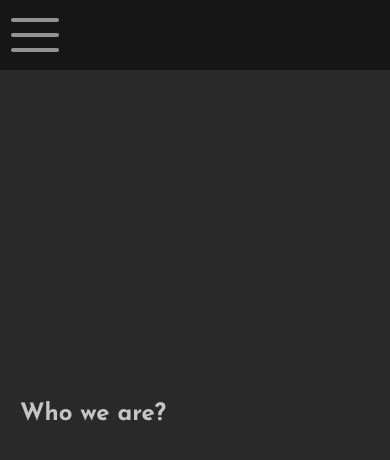
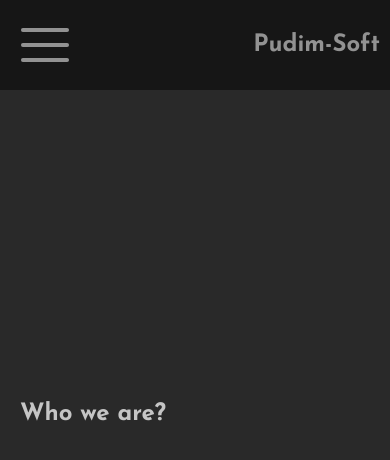
Before and after one commit to AuryChar/pudim-soft, a plain HTML site: page index.html in a window 390 px wide. Drawn offline with Linux system fonts and the light colour scheme.

Commit message:
New Freatures

```diff
--- a/assets/css/styles.css
+++ b/assets/css/styles.css
@@ -5,7 +5,7 @@
     font-family: "Josefin Sans", sans-serif;
 }
 
-.menu-input, .menu-label {
+.menu-input, .menu-label, aside h1 {
     display: none;
 }
 
@@ -54,6 +54,8 @@ nav a:hover {
 
 @media screen and (max-width: 768px) {
     nav {
+        top: 80px;
+        left: 0px;
         position: fixed;
         flex-direction: column;
         position: fixed;
@@ -62,6 +64,8 @@ nav a:hover {
         transition: all 0.2s ease-in-out;
         display: none;
         box-shadow: #161616 0 0 45px;
+        animation-name: slidein;
+        animation-duration: 0.2s;
     }
 
     .menu-label {
@@ -69,7 +73,16 @@ nav a:hover {
         padding: 10px;
     }
 
+    aside h1 {
+        display: flex;
+        color: #929292;
+    }
+
     aside {
+        padding: 10px;
+        display: flex;
+        align-items: center;
+        justify-content: space-between;
         position: fixed;
         width: 100%;
         background-color: #161616;
@@ -83,3 +96,13 @@ nav a:hover {
         fill: #c5c5c5;
     }
 }
+
+@keyframes slidein {
+    from {
+    margin-top: -200px;
+    z-index: -2;
+    }
+
+    to {
+    }
+}
--- a/index.html
+++ b/index.html
@@ -26,6 +26,7 @@
                 <a href="">Projects</a>
                 <a href="">Contact</a>
             </nav>
+            <h1>Pudim-Soft</h1>
     </aside>
     <section>
         <div class="who-are-us">
```
